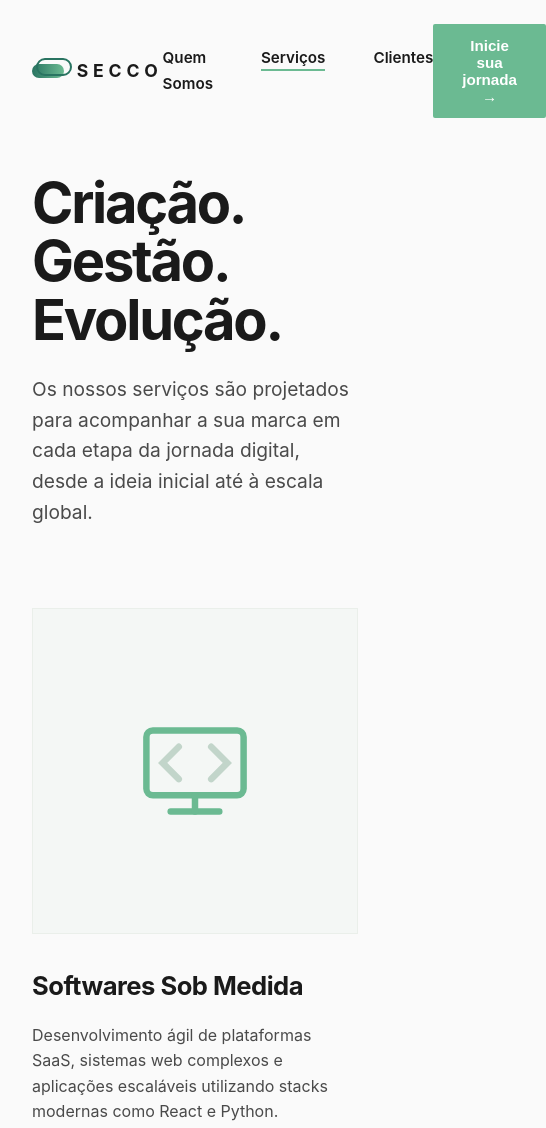
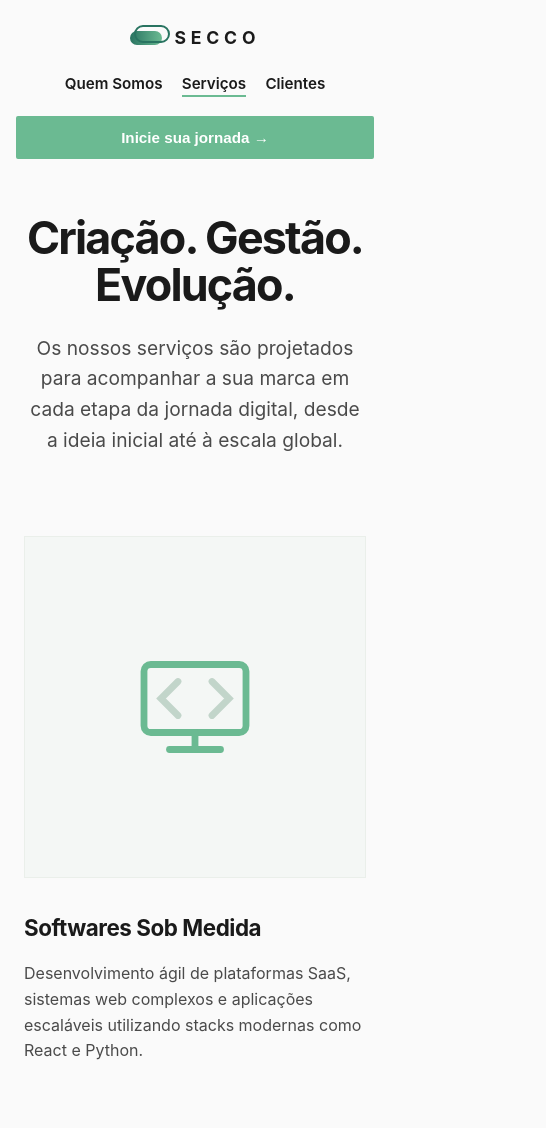
Before and after one commit to DEV1GOR/laddinpageSECCO, a plain HTML site: page servicos.html in a window 390 px wide. Shown: the top 1128 px of the page, 546 px wide, since content can reach past the window. Drawn offline with Linux system fonts and the light colour scheme.

Commit message:
ajuste de responsividade

```diff
--- a/clientes.css
+++ b/clientes.css
@@ -416,3 +416,115 @@ body {
 .delay-6 {
   transition-delay: 0.1s;
 }
+
+/* =========================================
+   RESPONSIVIDADE AJUSTADA PARA TODOS APARELHOS
+   ========================================= */
+
+/* Tablets e Telas Menores (até 1024px) */
+@media (max-width: 1024px) {
+  header {
+    padding: 1.5rem 2rem;
+  }
+
+  nav ul {
+    gap: 1.5rem;
+  }
+
+  main {
+    padding: 3rem 2rem;
+  }
+
+  .servicos-grid {
+    grid-template-columns: repeat(2, 1fr);
+    gap: 2rem;
+  }
+
+  .hero-servicos h1 {
+    font-size: 4.5rem;
+  }
+
+  .cta-dark {
+    padding: 6rem 2rem;
+  }
+
+  .cta-dark h2 {
+    font-size: 3.5rem;
+  }
+}
+
+/* Mobile Padrão (até 768px) */
+@media (max-width: 768px) {
+  header {
+    flex-direction: column;
+    gap: 1.2rem;
+    padding: 1.5rem 1rem;
+  }
+
+  nav ul {
+    flex-wrap: wrap;
+    justify-content: center;
+    gap: 1.2rem;
+  }
+
+  main {
+    padding: 2rem 1.5rem;
+  }
+
+  .hero-servicos {
+    text-align: center;
+    display: flex;
+    flex-direction: column;
+    align-items: center;
+  }
+
+  .hero-servicos h1 {
+    font-size: 3.5rem;
+  }
+
+  .servicos-grid {
+    grid-template-columns: 1fr;
+    gap: 2.5rem;
+  }
+
+  .cta-dark {
+    padding: 5rem 2rem;
+  }
+
+  .cta-dark h2 {
+    font-size: 2.8rem;
+  }
+}
+
+/* Telas muito pequenas / Mobile estreito (até 480px) */
+@media (max-width: 480px) {
+  .hero-servicos h1 {
+    font-size: 2.8rem;
+  }
+
+  .servico-card h2 {
+    font-size: 1.4rem;
+  }
+
+  .cta-btn,
+  .btn-green {
+    width: 100%;
+    justify-content: center;
+  }
+
+  .cta-dark h2 {
+    font-size: 2.2rem;
+  }
+
+  .chat-widget {
+    bottom: 1.5rem;
+    right: 1.5rem;
+    width: 55px;
+    height: 55px;
+  }
+
+  .chat-widget svg {
+    width: 24px;
+    height: 24px;
+  }
+}
--- a/servicos.css
+++ b/servicos.css
@@ -1,10 +1,9 @@
-/* --- Variáveis e Reset Globais --- */
 :root {
   --bg-color: #fafafa;
   --text-main: #1a1a1a;
   --text-muted: #4a4a4a;
   --accent-green: #6bba92;
-  --card-bg: #f4f7f5; /* Fundo levemente cinza/verde dos ícones */
+  --card-bg: #f4f7f5;
   --font-main:
     -apple-system, BlinkMacSystemFont, "Segoe UI", Roboto, Helvetica, Arial,
     sans-serif;
@@ -161,7 +160,6 @@ main {
   transition: border-color 0.3s ease;
 }
 
-/* Hover no card faz a caixa do ícone ganhar borda verde (como na imagem) */
 .servico-card:hover .servico-icon-box {
   border-color: var(--accent-green);
 }
@@ -183,7 +181,7 @@ main {
   color: var(--text-muted);
   line-height: 1.6;
   margin-bottom: 1.5rem;
-  flex-grow: 1; /* Empurra o link para baixo se o texto for curto */
+  flex-grow: 1;
 }
 
 .servico-link {
@@ -200,7 +198,6 @@ main {
     transform 0.3s ease;
 }
 
-/* O link aparece quando o card recebe hover */
 .servico-card:hover .servico-link {
   opacity: 1;
   transform: translateY(0);
@@ -259,7 +256,7 @@ main {
 .chat-widget {
   position: fixed;
   bottom: 2.5rem;
-  right: 2.5rem; /* Trocado de 'left' para 'right' */
+  right: 2.5rem;
   width: 65px;
   height: 65px;
   background-color: var(--accent-green);
@@ -277,50 +274,7 @@ main {
   transform: scale(1.05);
 }
 
-/* --- Responsividade --- */
-@media (max-width: 1024px) {
-  .servicos-grid {
-    grid-template-columns: repeat(2, 1fr); /* 2 colunas em tablets */
-  }
-
-  .hero-servicos h1 {
-    font-size: 4.5rem;
-  }
-
-  header {
-    padding: 1.5rem 2rem;
-  }
-  main {
-    padding: 2rem;
-  }
-  .cta-dark h2 {
-    font-size: 3.5rem;
-  }
-}
-
-@media (max-width: 768px) {
-  .servicos-grid {
-    grid-template-columns: 1fr; /* 1 coluna no mobile */
-    gap: 3rem;
-  }
-
-  .hero-servicos h1 {
-    font-size: 3.5rem;
-  }
-
-  .cta-dark {
-    padding: 5rem 2rem;
-  }
-
-  .cta-dark h2 {
-    font-size: 2.5rem;
-  }
-}
-/* Adicione este bloco no final de todos os seus arquivos CSS (style.css, clientes.css, servicos.css, contato.css) */
-
 /* --- Animações Globais (Page Load & Scroll) --- */
-
-/* 1. Transição suave ao carregar a página */
 body {
   animation: fadeInPage 0.6s ease-out forwards;
 }
@@ -336,7 +290,6 @@ body {
   }
 }
 
-/* 2. Classes para elementos que aparecem ao rolar a página */
 .animate-on-scroll {
   opacity: 0;
   transform: translateY(40px);
@@ -346,13 +299,11 @@ body {
   will-change: opacity, transform;
 }
 
-/* Classe que o JavaScript vai adicionar quando o elemento aparecer na tela */
 .animate-on-scroll.is-visible {
   opacity: 1;
   transform: translateY(0);
 }
 
-/* 3. Atrasos em cascata (excelente para os cards aparecerem um após o outro) */
 .delay-1 {
   transition-delay: 0.1s;
 }
@@ -371,3 +322,115 @@ body {
 .delay-6 {
   transition-delay: 0.6s;
 }
+
+/* =========================================
+   RESPONSIVIDADE AJUSTADA PARA TODOS APARELHOS
+   ========================================= */
+
+/* Tablets e Telas Menores (até 1024px) */
+@media (max-width: 1024px) {
+  header {
+    padding: 1.5rem 2rem;
+  }
+
+  nav ul {
+    gap: 1.5rem;
+  }
+
+  main {
+    padding: 3rem 2rem;
+  }
+
+  .servicos-grid {
+    grid-template-columns: repeat(2, 1fr);
+    gap: 2rem;
+  }
+
+  .hero-servicos h1 {
+    font-size: 4.5rem;
+  }
+
+  .cta-dark {
+    padding: 6rem 2rem;
+  }
+
+  .cta-dark h2 {
+    font-size: 3.5rem;
+  }
+}
+
+/* Mobile Padrão (até 768px) */
+@media (max-width: 768px) {
+  header {
+    flex-direction: column;
+    gap: 1.2rem;
+    padding: 1.5rem 1rem;
+  }
+
+  nav ul {
+    flex-wrap: wrap;
+    justify-content: center;
+    gap: 1.2rem;
+  }
+
+  main {
+    padding: 2rem 1.5rem;
+  }
+
+  .hero-servicos {
+    text-align: center;
+    display: flex;
+    flex-direction: column;
+    align-items: center;
+  }
+
+  .hero-servicos h1 {
+    font-size: 3.5rem;
+  }
+
+  .servicos-grid {
+    grid-template-columns: 1fr;
+    gap: 2.5rem;
+  }
+
+  .cta-dark {
+    padding: 5rem 2rem;
+  }
+
+  .cta-dark h2 {
+    font-size: 2.8rem;
+  }
+}
+
+/* Telas muito pequenas / Mobile estreito (até 480px) */
+@media (max-width: 480px) {
+  .hero-servicos h1 {
+    font-size: 2.8rem;
+  }
+
+  .servico-card h2 {
+    font-size: 1.4rem;
+  }
+
+  .cta-btn,
+  .btn-green {
+    width: 100%;
+    justify-content: center;
+  }
+
+  .cta-dark h2 {
+    font-size: 2.2rem;
+  }
+
+  .chat-widget {
+    bottom: 1.5rem;
+    right: 1.5rem;
+    width: 55px;
+    height: 55px;
+  }
+
+  .chat-widget svg {
+    width: 24px;
+    height: 24px;
+  }
+}
--- a/style.css
+++ b/style.css
@@ -32,7 +32,7 @@ header {
   display: flex;
   justify-content: space-between;
   align-items: center;
-  padding: 2.5rem 4rem;
+  padding: 1.5rem 4rem;
   background-color: var(--bg-color);
 }
 
@@ -114,24 +114,25 @@ nav a.active::after {
 main {
   display: grid;
   grid-template-columns: 1fr 1fr;
-  gap: 5rem;
+  gap: 4rem;
   padding: 4rem;
   max-width: 1440px;
   margin: 0 auto;
+  align-items: center;
 }
 
 /* --- Text Content (Quem Somos) --- */
 .text-content h1 {
-  font-size: 5rem;
+  font-size: 4.5rem;
   line-height: 1.05;
-  margin-bottom: 2.5rem;
+  margin-bottom: 2rem;
   letter-spacing: -0.03em;
 }
 
 .text-content p {
   font-size: 1.1rem;
   color: var(--text-muted);
-  margin-bottom: 1.8rem;
+  margin-bottom: 1.5rem;
   max-width: 95%;
 }
 
@@ -220,7 +221,7 @@ main {
 .cta-section {
   grid-column: 1 / -1;
   text-align: center;
-  padding: 8rem 2rem 6rem 2rem;
+  padding: 6rem 2rem;
   background-color: var(--bg-color);
   display: flex;
   flex-direction: column;
@@ -229,7 +230,7 @@ main {
 }
 
 .cta-section h2 {
-  font-size: 4rem;
+  font-size: 3.5rem;
   font-weight: 700;
   margin-bottom: 1.5rem;
   color: var(--text-main);
@@ -298,45 +299,7 @@ footer {
   transform: scale(1.05);
 }
 
-/* --- Responsividade --- */
-@media (max-width: 1024px) {
-  main {
-    grid-template-columns: 1fr;
-  }
-  header {
-    padding: 1.5rem 2rem;
-  }
-  main {
-    padding: 2rem;
-  }
-  .text-content h1 {
-    font-size: 3.5rem;
-  }
-  .values-section {
-    padding: 4rem 2rem;
-  }
-  .cta-section h2 {
-    font-size: 3rem;
-  }
-  .cta-section {
-    padding: 6rem 2rem 4rem 2rem;
-  }
-}
-
-@media (max-width: 768px) {
-  .values-grid {
-    grid-template-columns: 1fr;
-    gap: 2rem;
-  }
-  .cta-section h2 {
-    font-size: 2.5rem;
-  }
-}
-/* Adicione este bloco no final de todos os seus arquivos CSS (style.css, clientes.css, servicos.css, contato.css) */
-
 /* --- Animações Globais (Page Load & Scroll) --- */
-
-/* 1. Transição suave ao carregar a página */
 body {
   animation: fadeInPage 0.6s ease-out forwards;
 }
@@ -352,7 +315,6 @@ body {
   }
 }
 
-/* 2. Classes para elementos que aparecem ao rolar a página */
 .animate-on-scroll {
   opacity: 0;
   transform: translateY(40px);
@@ -362,13 +324,11 @@ body {
   will-change: opacity, transform;
 }
 
-/* Classe que o JavaScript vai adicionar quando o elemento aparecer na tela */
 .animate-on-scroll.is-visible {
   opacity: 1;
   transform: translateY(0);
 }
 
-/* 3. Atrasos em cascata (excelente para os cards aparecerem um após o outro) */
 .delay-1 {
   transition-delay: 0.1s;
 }
@@ -387,3 +347,126 @@ body {
 .delay-6 {
   transition-delay: 0.6s;
 }
+
+/* =========================================
+   RESPONSIVIDADE AJUSTADA PARA TODOS APARELHOS
+   ========================================= */
+
+/* Tablets e Telas Menores (até 1024px) */
+@media (max-width: 1024px) {
+  header {
+    padding: 1.5rem 2rem;
+  }
+
+  nav ul {
+    gap: 1.5rem;
+  }
+
+  main {
+    grid-template-columns: 1fr; /* Muda para 1 coluna */
+    padding: 3rem 2rem;
+    gap: 3rem;
+    text-align: center; /* Centraliza tudo no tablet/mobile */
+  }
+
+  .text-content p {
+    margin: 0 auto 1.5rem auto; /* Centraliza os parágrafos */
+  }
+
+  .text-content h1 {
+    font-size: 3.8rem;
+  }
+
+  .values-section {
+    padding: 5rem 2rem;
+  }
+
+  .cta-section {
+    padding: 5rem 2rem;
+  }
+
+  .cta-section h2 {
+    font-size: 3rem;
+  }
+}
+
+/* Mobile Padrão (até 768px) */
+@media (max-width: 768px) {
+  header {
+    flex-direction: column; /* Empilha Logo, Nav e Botão */
+    gap: 1.2rem;
+    padding: 1.5rem 1rem;
+  }
+
+  nav ul {
+    flex-wrap: wrap; /* Permite quebrar linha no menu */
+    justify-content: center;
+    gap: 1.2rem;
+  }
+
+  main {
+    padding: 2rem 1.5rem;
+  }
+
+  .text-content h1 {
+    font-size: 3rem;
+  }
+
+  .values-grid {
+    grid-template-columns: 1fr; /* Cards empilhados */
+    gap: 2.5rem;
+  }
+
+  .section-title {
+    font-size: 2.5rem;
+    margin-bottom: 2.5rem;
+  }
+
+  .value-text {
+    max-width: 100%;
+  }
+
+  .cta-section h2 {
+    font-size: 2.5rem;
+  }
+}
+
+/* Telas muito pequenas / Mobile estreito (até 480px) */
+@media (max-width: 480px) {
+  .text-content h1 {
+    font-size: 2.2rem;
+  }
+
+  .cta-btn,
+  .btn-dark {
+    width: 100%; /* Botões ocupam 100% da tela */
+    justify-content: center;
+  }
+
+  .cta-section h2 {
+    font-size: 2rem;
+  }
+
+  .section-title {
+    font-size: 2rem;
+  }
+
+  .value-number {
+    width: 65px;
+    height: 65px;
+    font-size: 1.3rem;
+    margin-bottom: 1.5rem;
+  }
+
+  .chat-widget {
+    bottom: 1.5rem;
+    right: 1.5rem;
+    width: 55px;
+    height: 55px;
+  }
+
+  .chat-widget svg {
+    width: 24px;
+    height: 24px;
+  }
+}
```
